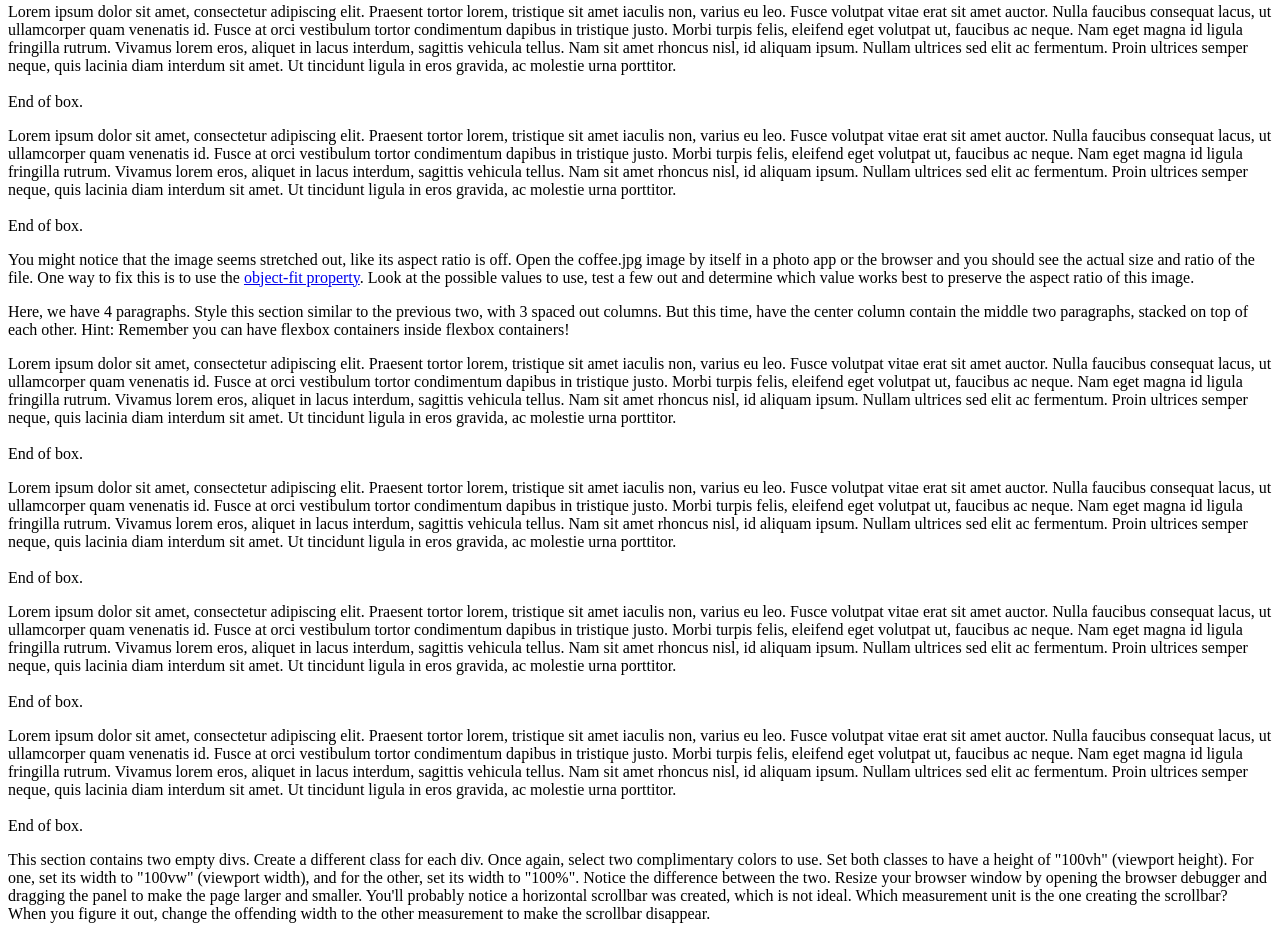
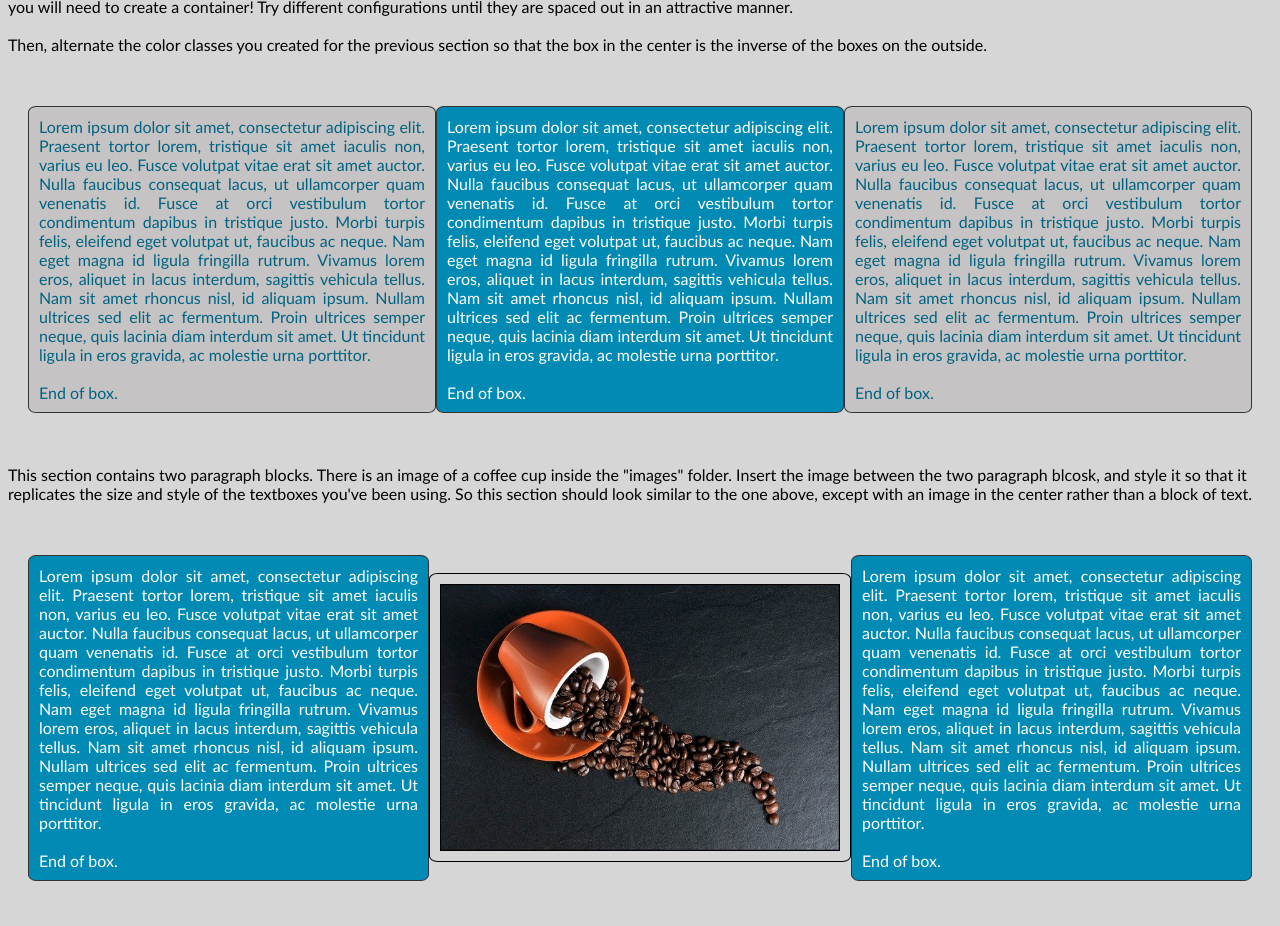
Before and after one commit to NFMatten/Intro_CSS, a plain HTML site: page index.html in a window 1280 px wide. Shown: the part 1818-2744 px from the top of the page. Drawn offline with Linux system fonts and the light colour scheme.

Commit message:
Created nav bar + changed background color + created sytle classes

```diff
--- a/index.html
+++ b/index.html
@@ -35,7 +35,7 @@
     </section>
 
     <section>
-        <p>
+        <p class="box-model">
             Create a class to style this &lt;p&gt; element to have a width of 400px, a <b>solid</b> border 1 px thick, and <b>rounded borders</b>. Once you have this class, remember that you can re-use this class anytime you need to create a similar text block! <br>
             <br>
             Lorem ipsum dolor sit amet, consectetur adipiscing elit. Praesent tortor lorem, tristique sit amet iaculis non, varius eu leo. Fusce volutpat vitae erat sit amet auctor. Nulla faucibus consequat lacus, ut ullamcorper quam venenatis id. Fusce at orci vestibulum tortor condimentum dapibus in tristique justo. Morbi turpis felis, eleifend eget volutpat ut, faucibus ac neque. Nam eget magna id ligula fringilla rutrum. Vivamus lorem eros, aliquet in lacus interdum, sagittis vehicula tellus. Nam sit amet rhoncus nisl, id aliquam ipsum. Nullam ultrices sed elit ac fermentum. Proin ultrices semper neque, quis lacinia diam interdum sit amet. Ut tincidunt ligula in eros gravida, ac molestie urna porttitor.<br>
@@ -56,7 +56,7 @@
             Before starting the next section, now would be a good time to choose a subtle background color for the page. Visit <a href="https://www.colorhexa.com/web-safe-colors">ColorHexa</a> to see some options! Be sure to click on a color you like to see the Color Schemes that incorporate it, we will be using other colors that complement the background in order to build a pleasing theme for the page.
         </p>
 
-        <p class="text-box colors-2">
+        <p class="box-model blue-bg">
             Style this textbox the same as above by using the class you created, but now, add a new class to make it have a background color that complements the color you chose for the page's background. While you're at it, create a second class that has a different complementary color. (We will use this class shortly)<br>
             <br>
             Lorem ipsum dolor sit amet, consectetur adipiscing elit. Praesent tortor lorem, tristique sit amet iaculis non, varius eu leo. Fusce volutpat vitae erat sit amet auctor. Nulla faucibus consequat lacus, ut ullamcorper quam venenatis id. Fusce at orci vestibulum tortor condimentum dapibus in tristique justo. Morbi turpis felis, eleifend eget volutpat ut, faucibus ac neque. Nam eget magna id ligula fringilla rutrum. Vivamus lorem eros, aliquet in lacus interdum, sagittis vehicula tellus. Nam sit amet rhoncus nisl, id aliquam ipsum. Nullam ultrices sed elit ac fermentum. Proin ultrices semper neque, quis lacinia diam interdum sit amet. Ut tincidunt ligula in eros gravida, ac molestie urna porttitor.<br>
@@ -71,24 +71,25 @@
             <br>
             Then, alternate the color classes you created for the previous section so that the box in the center is the inverse of the boxes on the outside.
         </p>
-
-        <p>
+        <div class="container-1">
+            <p class="box-model grey-bg">
                 Lorem ipsum dolor sit amet, consectetur adipiscing elit. Praesent tortor lorem, tristique sit amet iaculis non, varius eu leo. Fusce volutpat vitae erat sit amet auctor. Nulla faucibus consequat lacus, ut ullamcorper quam venenatis id. Fusce at orci vestibulum tortor condimentum dapibus in tristique justo. Morbi turpis felis, eleifend eget volutpat ut, faucibus ac neque. Nam eget magna id ligula fringilla rutrum. Vivamus lorem eros, aliquet in lacus interdum, sagittis vehicula tellus. Nam sit amet rhoncus nisl, id aliquam ipsum. Nullam ultrices sed elit ac fermentum. Proin ultrices semper neque, quis lacinia diam interdum sit amet. Ut tincidunt ligula in eros gravida, ac molestie urna porttitor.<br>
                 <br>
                 End of box.
             </p>
 
-        <p>
+            <p class="box-model blue-bg">
                 Lorem ipsum dolor sit amet, consectetur adipiscing elit. Praesent tortor lorem, tristique sit amet iaculis non, varius eu leo. Fusce volutpat vitae erat sit amet auctor. Nulla faucibus consequat lacus, ut ullamcorper quam venenatis id. Fusce at orci vestibulum tortor condimentum dapibus in tristique justo. Morbi turpis felis, eleifend eget volutpat ut, faucibus ac neque. Nam eget magna id ligula fringilla rutrum. Vivamus lorem eros, aliquet in lacus interdum, sagittis vehicula tellus. Nam sit amet rhoncus nisl, id aliquam ipsum. Nullam ultrices sed elit ac fermentum. Proin ultrices semper neque, quis lacinia diam interdum sit amet. Ut tincidunt ligula in eros gravida, ac molestie urna porttitor.<br>
                 <br>
                 End of box.
             </p>
 
-        <p>
+            <p class="box-model grey-bg">
                 Lorem ipsum dolor sit amet, consectetur adipiscing elit. Praesent tortor lorem, tristique sit amet iaculis non, varius eu leo. Fusce volutpat vitae erat sit amet auctor. Nulla faucibus consequat lacus, ut ullamcorper quam venenatis id. Fusce at orci vestibulum tortor condimentum dapibus in tristique justo. Morbi turpis felis, eleifend eget volutpat ut, faucibus ac neque. Nam eget magna id ligula fringilla rutrum. Vivamus lorem eros, aliquet in lacus interdum, sagittis vehicula tellus. Nam sit amet rhoncus nisl, id aliquam ipsum. Nullam ultrices sed elit ac fermentum. Proin ultrices semper neque, quis lacinia diam interdum sit amet. Ut tincidunt ligula in eros gravida, ac molestie urna porttitor.<br>
                 <br>
                 End of box.
             </p>
+        </div>
     </section>
 
     <section>
@@ -96,16 +97,16 @@
         <p>
             This section contains two paragraph blocks. There is an image of a coffee cup inside the "images" folder. Insert the image between the two paragraph blcosk, and style it so that it replicates the size and style of the textboxes you've been using. So this section should look similar to the one above, except with an image in the center rather than a block of text.
         </p>
-
-            <p>
+        <div class="container-1">
+            <p class="box-model blue-bg">
                 Lorem ipsum dolor sit amet, consectetur adipiscing elit. Praesent tortor lorem, tristique sit amet iaculis non, varius eu leo. Fusce volutpat vitae erat sit amet auctor. Nulla faucibus consequat lacus, ut ullamcorper quam venenatis id. Fusce at orci vestibulum tortor condimentum dapibus in tristique justo. Morbi turpis felis, eleifend eget volutpat ut, faucibus ac neque. Nam eget magna id ligula fringilla rutrum. Vivamus lorem eros, aliquet in lacus interdum, sagittis vehicula tellus. Nam sit amet rhoncus nisl, id aliquam ipsum. Nullam ultrices sed elit ac fermentum. Proin ultrices semper neque, quis lacinia diam interdum sit amet. Ut tincidunt ligula in eros gravida, ac molestie urna porttitor.<br>
                 <br>
                 End of box.
             </p>
 
+            <img class="box-model" src="images/coffee.jpg" alt="Coffee mug spilling the beans">
 
-
-            <p>
+            <p class="box-model blue-bg">
                 Lorem ipsum dolor sit amet, consectetur adipiscing elit. Praesent tortor lorem, tristique sit amet iaculis non, varius eu leo. Fusce volutpat vitae erat sit amet auctor. Nulla faucibus consequat lacus, ut ullamcorper quam venenatis id. Fusce at orci vestibulum tortor condimentum dapibus in tristique justo. Morbi turpis felis, eleifend eget volutpat ut, faucibus ac neque. Nam eget magna id ligula fringilla rutrum. Vivamus lorem eros, aliquet in lacus interdum, sagittis vehicula tellus. Nam sit amet rhoncus nisl, id aliquam ipsum. Nullam ultrices sed elit ac fermentum. Proin ultrices semper neque, quis lacinia diam interdum sit amet. Ut tincidunt ligula in eros gravida, ac molestie urna porttitor.<br>
                 <br>
                 End of box.
--- a/styles/styles.css
+++ b/styles/styles.css
@@ -17,7 +17,64 @@ header{
 
 /* This will apply any included styles to the body element */
 body{
-
+    font-family: 'Trebuchet MS', 'Lucida Sans Unicode', 'Lucida Grande', 'Lucida Sans', Arial, sans-serif;
+    background-color: #3333;
 }
 
 /* Create your own classes below! */
+ul {
+    list-style-type: none;
+    margin: 0;
+    padding: 0;
+    overflow: hidden;
+    background-color: #008ab4;
+}
+
+li {
+float: left;
+}
+
+li a {
+display: block;
+color: #ffffff;
+text-align: center;
+padding: 14px 24px;
+text-decoration: none;
+}
+
+li a:hover {
+background-color: rgb(255, 255, 255);
+color: #008ab4;
+}
+
+.box-model{
+    width: 400px;
+    border: 1px solid;
+    border-radius: 2%;
+    padding: 10px;
+    text-align: justify;
+}
+
+.blue-bg{
+    background-color: #008ab4;
+    color: #ffffff;
+    border-color: #333333
+}
+
+.grey-bg{
+    background-color: #c5c3c3;
+    color:#016381;
+    border-color: #333333
+}
+
+.container-1{
+    display: flex;
+    align-items: center;
+    justify-content: space-evenly;
+    padding: 20px;
+}
+
+.stack-container{
+    display: flex;
+    flex-direction: column;
+}
```
Lines whose indentation alone changed are shown as unchanged.
